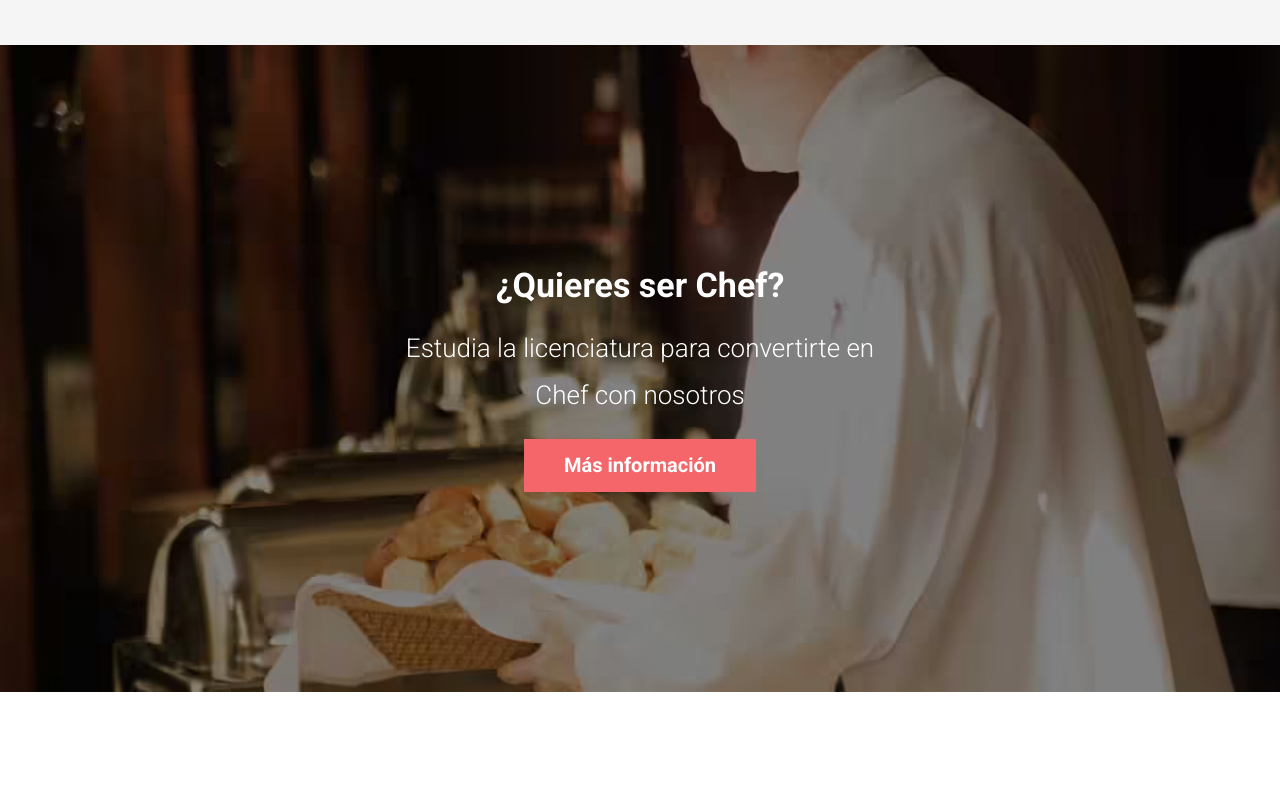
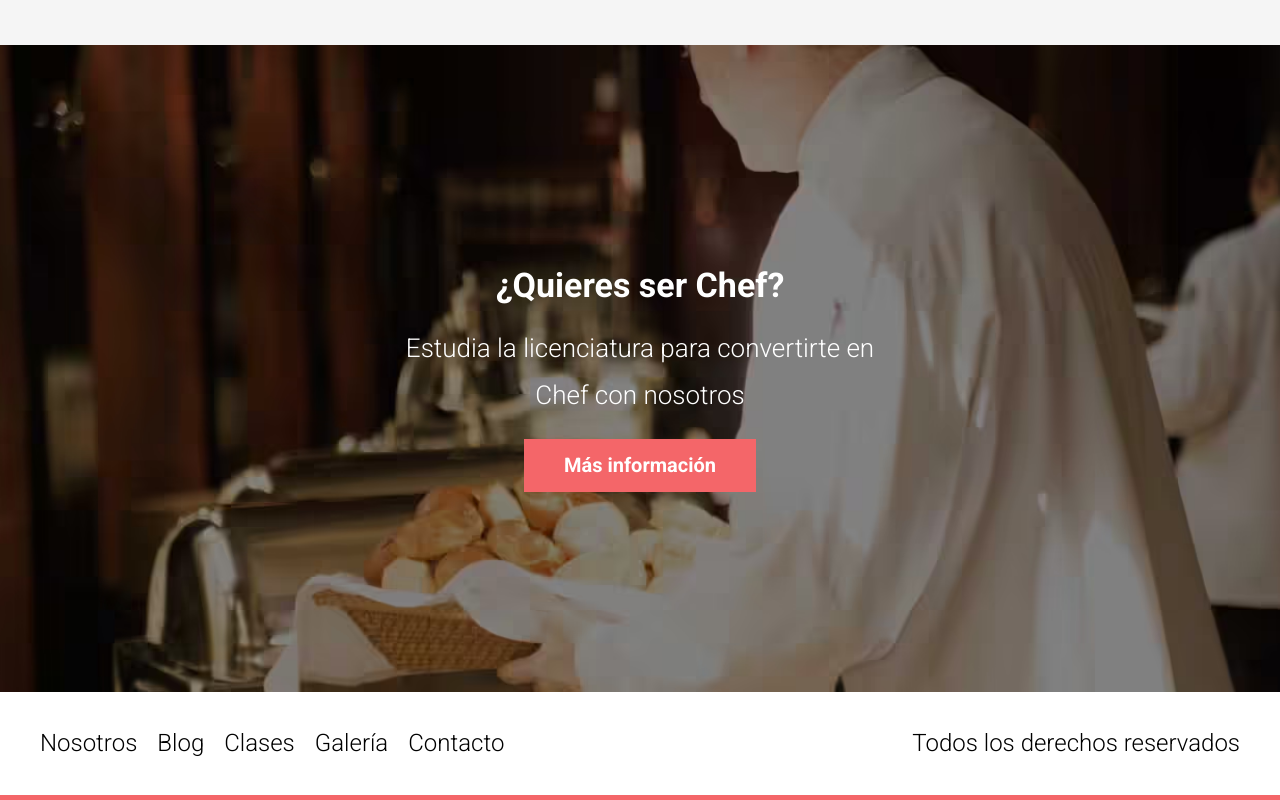
Before and after one commit to ManuelSA97/EscuelaCocina, a website: page index.html in a window 1280 px wide. Shown: the part 3164-3964 px from the top of the page. Before the commit the page ends 3856 px from the top, so only its background shows below. Drawn offline with Linux system fonts and the light colour scheme.

Commit message:
Finalizacion de la seccion footer

```diff
--- a/index.html
+++ b/index.html
@@ -167,5 +167,18 @@
         <a href="#" class="escuela__link">Más información</a>
     </section>
 
+    <footer class="footer">
+        <div class="footer__grid contenedor">
+            <nav class="navegacion">
+                <a class="navegacion__link" href="#">Nosotros</a>
+                <a class="navegacion__link" href="#">Blog</a>
+                <a class="navegacion__link" href="#">Clases</a>
+                <a class="navegacion__link" href="#">Galería</a>
+                <a class="navegacion__link" href="#">Contacto</a>
+            </nav>
+            <p class="footer__copyright">Todos los derechos reservados</p>
+        </div>
+    </footer>
+
 </body>
 </html>
--- a/src/scss/app.scss
+++ b/src/scss/app.scss
@@ -2,3 +2,4 @@
 @use 'ui/header';
 @use 'ui/nav';
 @use 'ui/contenido';
+@use 'ui/footer';
--- /dev/null
+++ b/src/scss/ui/footer/_footer.scss
@@ -0,0 +1,23 @@
+@use 'base/mixins' as m;
+@use 'base/variables' as v;
+
+.footer{
+    padding: 3rem 0;
+    border-bottom: .5rem solid v.$primario;
+
+    &__grid{
+        @include m.tablet {
+            display: flex;
+            justify-content: space-between;
+        }
+    }
+
+    &__copyright{
+        text-align: center;
+        font-size: 2.4rem;
+        margin-top: 3rem;
+        @include m.tablet {
+            margin: 0;
+        }
+    }
+}
--- /dev/null
+++ b/src/scss/ui/footer/_index.scss
@@ -0,0 +1 @@
+@forward 'footer';
```
Also changed, not shown: build/css/app.css, 1 other file.
